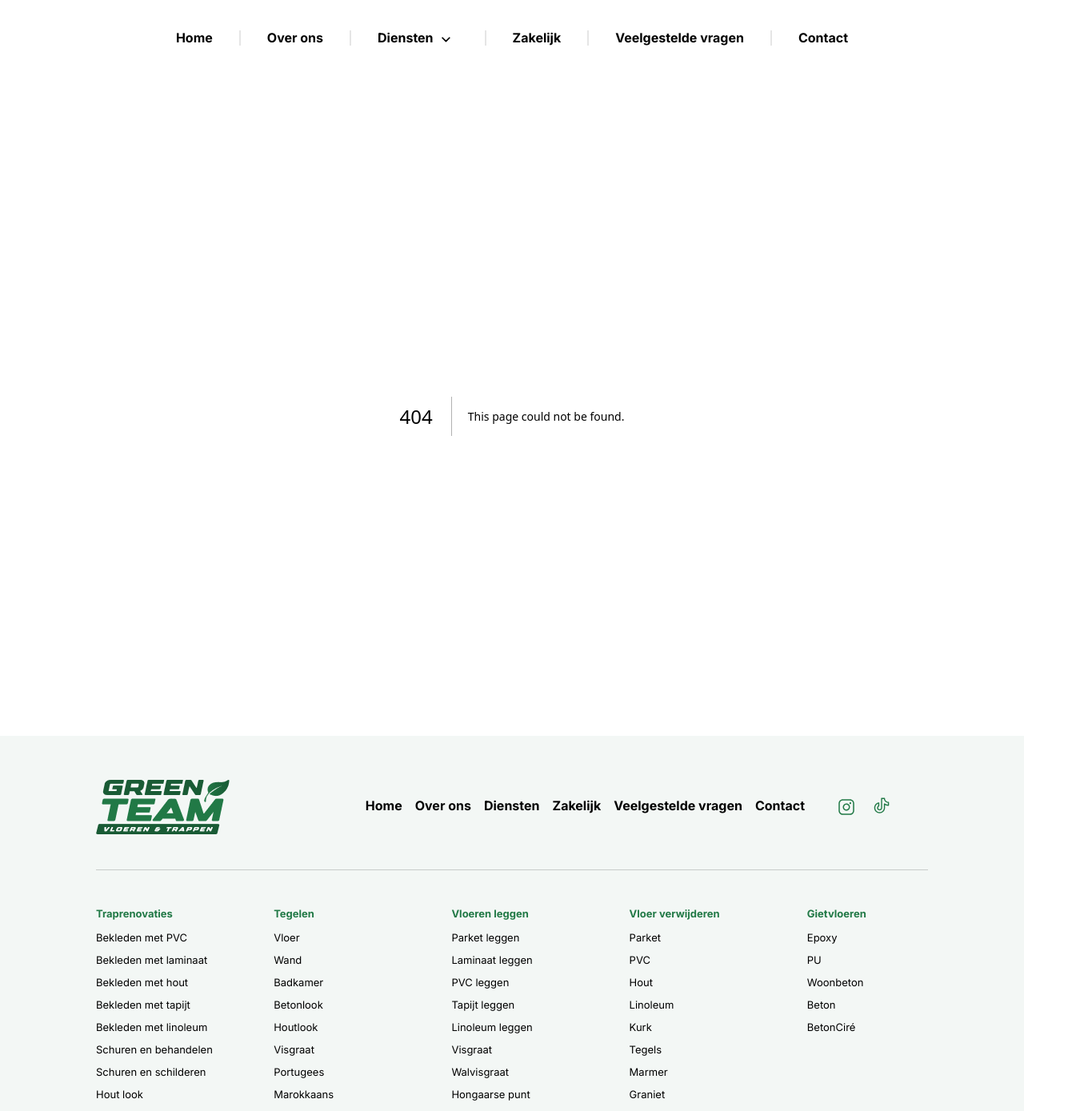
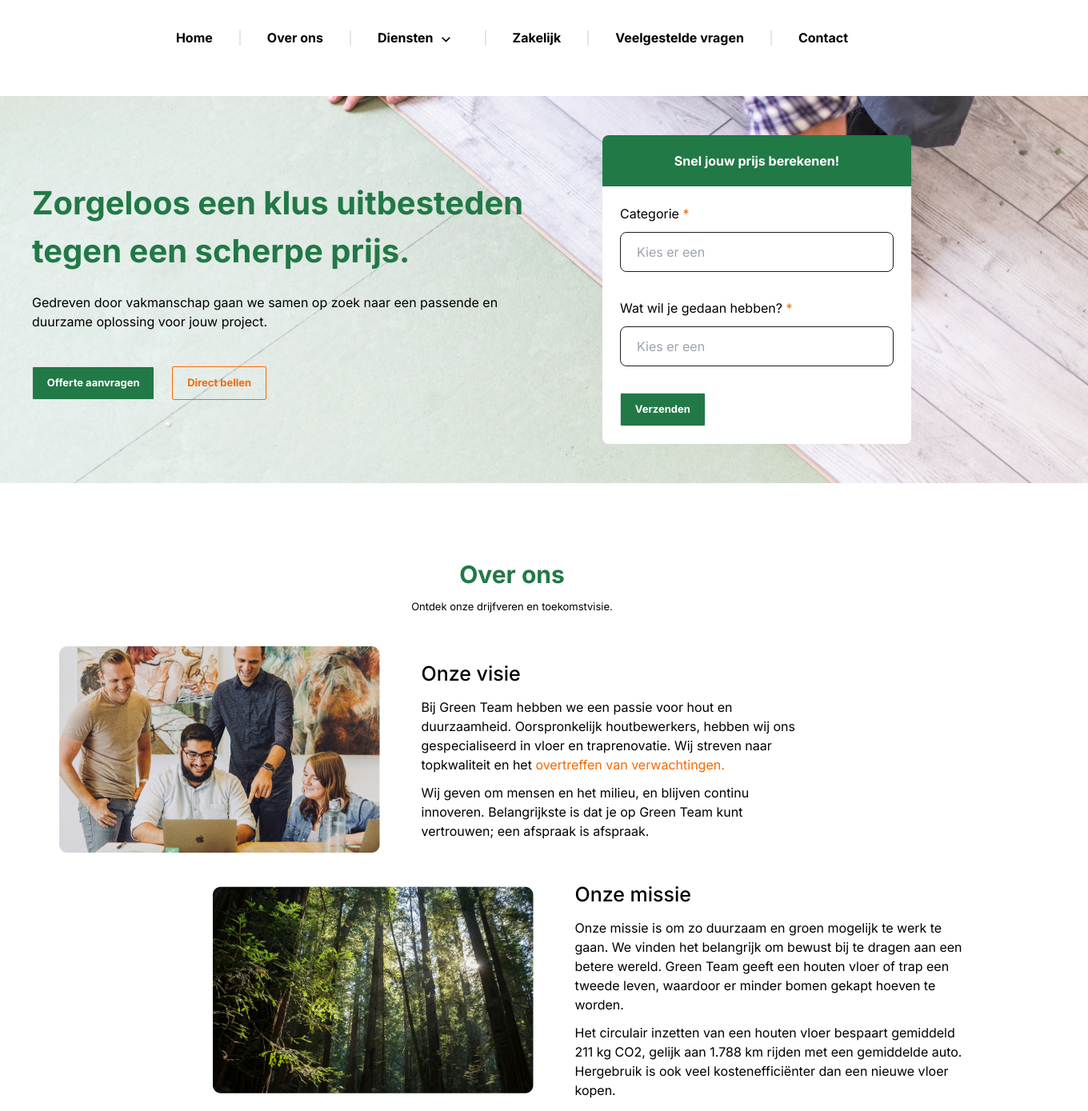
Before and after one commit to GreenTeam88/greenteam-front-end, a Next.js app: page /over-ons in a window 1280 px wide. Before the commit this address had no page. Shown: the part 100-1489 px from the top of the page at 80% size, 1360 px wide, since content can reach past the window. Built offline with nearby package versions, Linux system fonts and the light colour scheme.

Commit message:
integrating the about section

```diff
--- a/src/app/(root)/(routes)/_components/FAQSection.tsx
+++ b/src/app/(root)/(routes)/_components/FAQSection.tsx
@@ -2,7 +2,7 @@
 
 import { useState } from 'react';
 
-import { PrimaryBtn, SecondaryOutlinedBtn } from '@/components/theme/buttons';
+import { PrimaryBtn, PrimaryBtnLink, SecondaryOutlinedBtn, SecondaryOutlinedBtnLink } from '@/components/theme/buttons';
 import { BodyText, BodyTextSemibold, H2 } from '@/components/theme/typography';
 import { cn } from '@/lib/tailwind';
 
@@ -68,8 +68,8 @@ const ParagraphSection = () => {
         </p>
       </div>
       <div className="flex gap-[22px]">
-        <PrimaryBtn>Alles bekijken</PrimaryBtn>
-        <SecondaryOutlinedBtn>Contact opnemen</SecondaryOutlinedBtn>
+        <PrimaryBtnLink href="/veelgestelde-vragen">Alles bekijken</PrimaryBtnLink>
+        <SecondaryOutlinedBtnLink href="/contact">Contact opnemen</SecondaryOutlinedBtnLink>
       </div>
     </div>
   );
--- a/src/app/(root)/(routes)/_components/greenSection.tsx
+++ b/src/app/(root)/(routes)/_components/greenSection.tsx
@@ -1,4 +1,4 @@
-import { PrimaryOutlinedBtn } from '@/components/theme/buttons';
+import { PrimaryOutlinedBtn, PrimaryOutlinedBtnLink } from '@/components/theme/buttons';
 
 export const GreenSection = () => {
   return (
@@ -10,7 +10,9 @@ export const GreenSection = () => {
           <h3 className="text-xl text-center lg:text-start   lg:text-[1.5vw] text-white lg:leading-[1.5vw]  tracking-[-2%] ">
             GreenTeam als dé groene <br /> zakenpartner <span className="font-semibold"> voor jouw bedrijf!</span>
           </h3>
-          <PrimaryOutlinedBtn className="lg:py-2">Dat wil ik!</PrimaryOutlinedBtn>
+          <PrimaryOutlinedBtnLink href="/zakelijk" className="lg:py-2">
+            Dat wil ik!
+          </PrimaryOutlinedBtnLink>
         </div>
       </div>
     </div>
--- a/src/app/(root)/(routes)/_components/hero.tsx
+++ b/src/app/(root)/(routes)/_components/hero.tsx
@@ -1,4 +1,4 @@
-import { PrimaryBtn, SecondaryOutlinedBtn } from '@/components/theme/buttons';
+import { PrimaryBtn, SecondaryOutlinedBtn, SecondaryOutlinedBtnLink } from '@/components/theme/buttons';
 import { HeadlineSemibold } from '@/components/theme/typography';
 
 const ParagraphSection = () => {
@@ -15,7 +15,7 @@ const ParagraphSection = () => {
         </div>
         <div className="flex gap-[22px] items-center">
           <PrimaryBtn>Offerte aanvragen</PrimaryBtn>
-          <SecondaryOutlinedBtn>Direct bellen</SecondaryOutlinedBtn>
+          <SecondaryOutlinedBtnLink href="tel:+085 401 93 45">Direct bellen</SecondaryOutlinedBtnLink>
         </div>
       </div>
     </div>
--- a/src/app/(root)/(routes)/_components/whyGreenTeam.tsx
+++ b/src/app/(root)/(routes)/_components/whyGreenTeam.tsx
@@ -1,4 +1,4 @@
-import { SecondaryOutlinedBtn } from '@/components/theme/buttons';
+import { SecondaryOutlinedBtn, SecondaryOutlinedBtnLink } from '@/components/theme/buttons';
 import { BodyText, BodyTextSemibold, DetailsTypography, H2, HeadlineSemibold } from '@/components/theme/typography';
 
 interface Tab {
@@ -83,7 +83,9 @@ const ParagraphSection = () => {
           </BodyText>
         </div>
       </div>
-      <SecondaryOutlinedBtn className="w-fit">Meer over ons</SecondaryOutlinedBtn>
+      <SecondaryOutlinedBtnLink href="/over-ons" className="w-fit">
+        Meer over ons
+      </SecondaryOutlinedBtnLink>
     </div>
   );
 };
--- /dev/null
+++ b/src/app/(root)/(routes)/over-ons/_components/aboutUs.tsx
@@ -0,0 +1,60 @@
+import { BodyText, H2 } from '@/components/theme/typography';
+
+const OurVisionCard = () => {
+  return (
+    <div className="flex gap-[52px] items-center">
+      <img src="/aboutUs/ourVision.png" />
+      <div className="flex flex-col max-w-[488px] gap-[11px]">
+        <h3 className="font-medium text-[25px] leading-[37px] tracking-[-2%]">Onze visie</h3>
+        <p>
+          Bij Green Team hebben we een passie voor hout en duurzaamheid. Oorspronkelijk houtbewerkers, hebben wij ons
+          gespecialiseerd in vloer en traprenovatie. Wij streven naar topkwaliteit en het{' '}
+          <span className="text-secondaryDefault"> overtreffen van verwachtingen.</span>
+        </p>
+        <p>
+          Wij geven om mensen en het milieu, en blijven continu innoveren. Belangrijkste is dat je op Green Team kunt
+          vertrouwen; een afspraak is afspraak.
+        </p>
+      </div>
+    </div>
+  );
+};
+
+const OurMissionCard = () => {
+  return (
+    <div className="flex gap-[52px] items-center">
+      <img src="/aboutUs/ourMission.png" />
+      <div className="flex flex-col max-w-[488px] gap-[11px]">
+        <h3 className="font-medium text-[25px] leading-[37px] tracking-[-2%]">Onze missie</h3>
+        <p>
+          Onze missie is om zo duurzaam en groen mogelijk te werk te gaan. We vinden het belangrijk om bewust bij te
+          dragen aan een betere wereld. Green Team geeft een houten vloer of trap een tweede leven, waardoor er minder
+          bomen gekapt hoeven te worden.{' '}
+        </p>
+        <p>
+          Het circulair inzetten van een houten vloer bespaart gemiddeld 211 kg CO2, gelijk aan 1.788 km rijden met een
+          gemiddelde auto. Hergebruik is ook veel kostenefficiënter dan een nieuwe vloer kopen.{' '}
+        </p>
+      </div>
+    </div>
+  );
+};
+
+export const AboutUs = () => {
+  return (
+    <div className="flex bg-white w-full flex-col py-24 gap-6 ">
+      <div className="flex flex-col w-full items-center gap-[11px]">
+        <H2 className="text-primaryDefault">Over ons</H2>
+        <BodyText className="pb-4">Ontdek onze drijfveren en toekomstvisie.</BodyText>
+      </div>
+      <div className="flex flex-col items-center gap-[34px]">
+        <div className="-translate-x-24">
+          <OurVisionCard />
+        </div>
+        <div className="translate-x-24">
+          <OurMissionCard />
+        </div>
+      </div>
+    </div>
+  );
+};
--- /dev/null
+++ b/src/app/(root)/(routes)/over-ons/page.tsx
@@ -0,0 +1,15 @@
+import React from 'react';
+
+import { Hero } from '../_components/hero';
+import { AboutUs } from './_components/aboutUs';
+
+function OverOnsHero() {
+  return (
+    <div className="flex flex-col">
+      <Hero />
+      <AboutUs />
+    </div>
+  );
+}
+
+export default OverOnsHero;
--- a/src/components/layout/footer/desktopFooter.tsx
+++ b/src/components/layout/footer/desktopFooter.tsx
@@ -1,5 +1,6 @@
 'use client';
 
+import Link from 'next/link';
 import React from 'react';
 
 import { appConfig } from '@/config';
@@ -13,7 +14,9 @@ export const FooterColumn: React.FC<FooterColumnInfo> = ({ title, links }) => {
       <BodyTextBold className="text-primaryDefault">{title}</BodyTextBold>
       <div className="flex flex-col gap-2">
         {links.map((link) => (
-          <BodyText key={link.name}>{link.name}</BodyText>
+          <BodyText className="hover:text-primaryDefault cursor-pointer" key={link.name}>
+            {link.name}
+          </BodyText>
         ))}
       </div>
     </div>
@@ -23,7 +26,9 @@ export const FooterColumn: React.FC<FooterColumnInfo> = ({ title, links }) => {
 export const FooterTopSection = () => {
   return (
     <div className="flex items-center justify-between">
-      <img src={appConfig.logoSrcImg} />
+      <Link href="/">
+        <img src={appConfig.logoSrcImg} />
+      </Link>
       <div className="flex gap-4 px-6">
         {topFooterLinks.map((link) => (
           <HeadlineSemibold key={link.name}>{link.name}</HeadlineSemibold>
@@ -83,8 +88,8 @@ const FooterBottomSection = () => {
           © 2024.
         </BodyTextBold>
         <BodyTextSemibold className="text-primaryDefault">
-          <a href="https://www.greenteam.nl/algemenevoorwaarden">Algemene Voorwaardenㆍ</a>
-          <a href="https://www.greenteam.nl/privacypolicy">Privacy Policy</a>
+          <Link href="/algemenevoorwaarden">Algemene Voorwaardenㆍ</Link>
+          <Link href="/privacypolicy">Privacy Policy</Link>
         </BodyTextSemibold>
       </div>
     </>
--- a/src/components/theme/buttons.tsx
+++ b/src/components/theme/buttons.tsx
@@ -1,3 +1,4 @@
+import Link from 'next/link';
 import { HTMLAttributes } from 'react';
 
 import { cn } from '@/lib/tailwind';
@@ -21,6 +22,60 @@ export const PrimaryOutlinedBtn: React.FC<HTMLAttributes<HTMLButtonElement>> = (
     >
       {children}{' '}
     </button>
+  );
+};
+
+export const PrimaryOutlinedBtnLink: React.FC<{ className?: string; href: string; children: React.ReactNode }> = ({
+  href,
+  className,
+  children,
+}) => {
+  return (
+    <Link
+      href={href}
+      className={cn(
+        'py-[10.69px] px-[17.81px] rounded-sm bg-white hover:bg-primaryDefault hover:text-white border hover:border-white text-primaryDefault text-[13px] font-bold w-fit h-fit',
+        className
+      )}
+    >
+      {children}{' '}
+    </Link>
+  );
+};
+
+export const SecondaryOutlinedBtnLink: React.FC<{ className?: string; href: string; children: React.ReactNode }> = ({
+  href,
+  className,
+  children,
+}) => {
+  return (
+    <Link
+      href={href}
+      className={cn(
+        'text-secondaryDefault  border hover:bg-secondaryDefault hover:text-white border-secondaryDefault rounded-sm font-bold text-[13px] px-[17.81px] py-[10.69px]',
+        className
+      )}
+    >
+      {children}{' '}
+    </Link>
+  );
+};
+
+export const PrimaryBtnLink: React.FC<{ className?: string; href: string; children: React.ReactNode }> = ({
+  href,
+  className,
+  children,
+}) => {
+  return (
+    <Link
+      href={href}
+      className={cn(
+        ' bg-primaryDefault hover:bg-transparent hover:text-primaryDefault border hover:border-primaryDefault rounded-sm text-[#fff] font-bold  py-[10.69px] px-[17.81px] text-[13px] w-fit h-fit',
+        className
+      )}
+    >
+      {children}{' '}
+    </Link>
   );
 };
 
```
Also changed, not shown: public/aboutUs/ourMission.png (added), public/aboutUs/ourVIsion.png (added).
